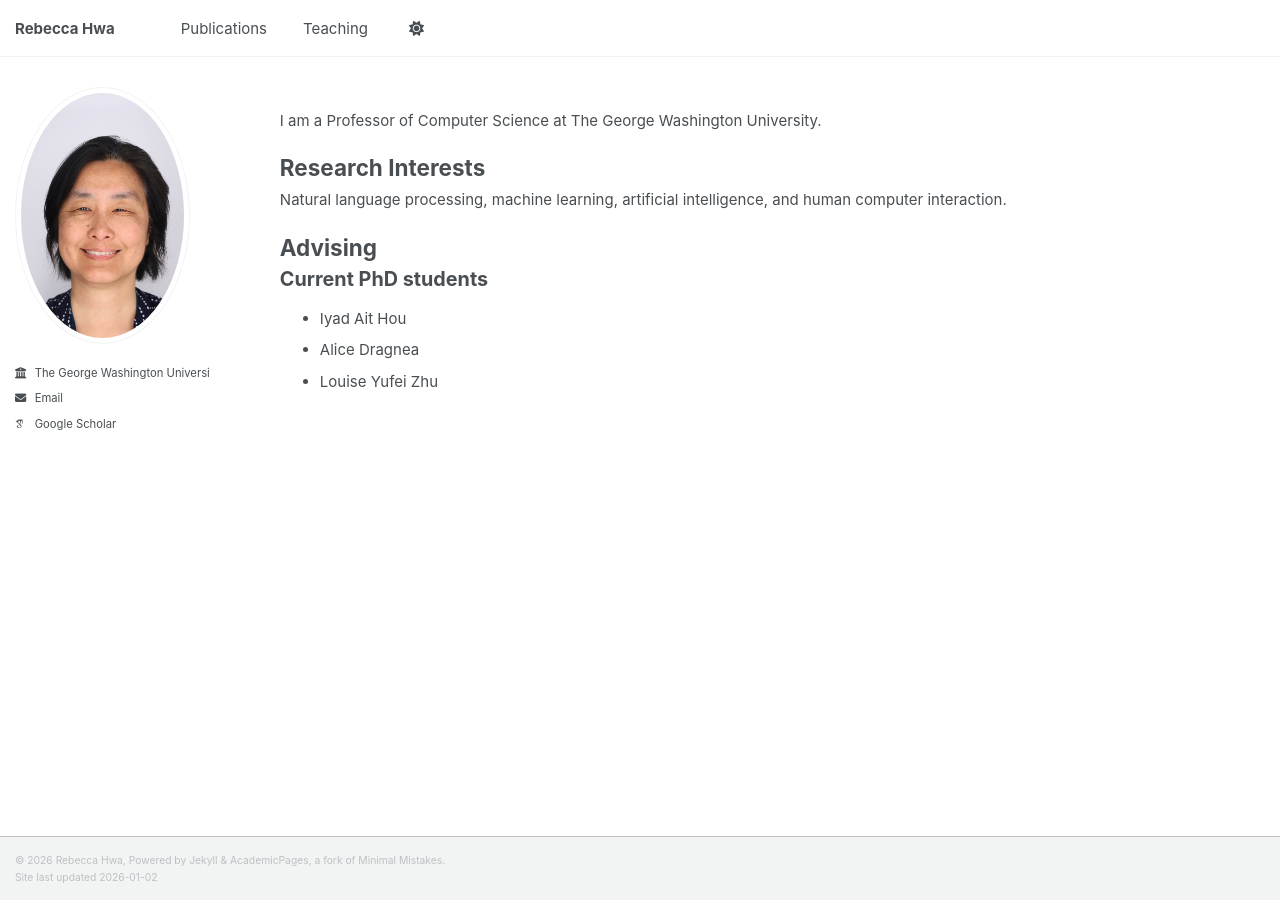
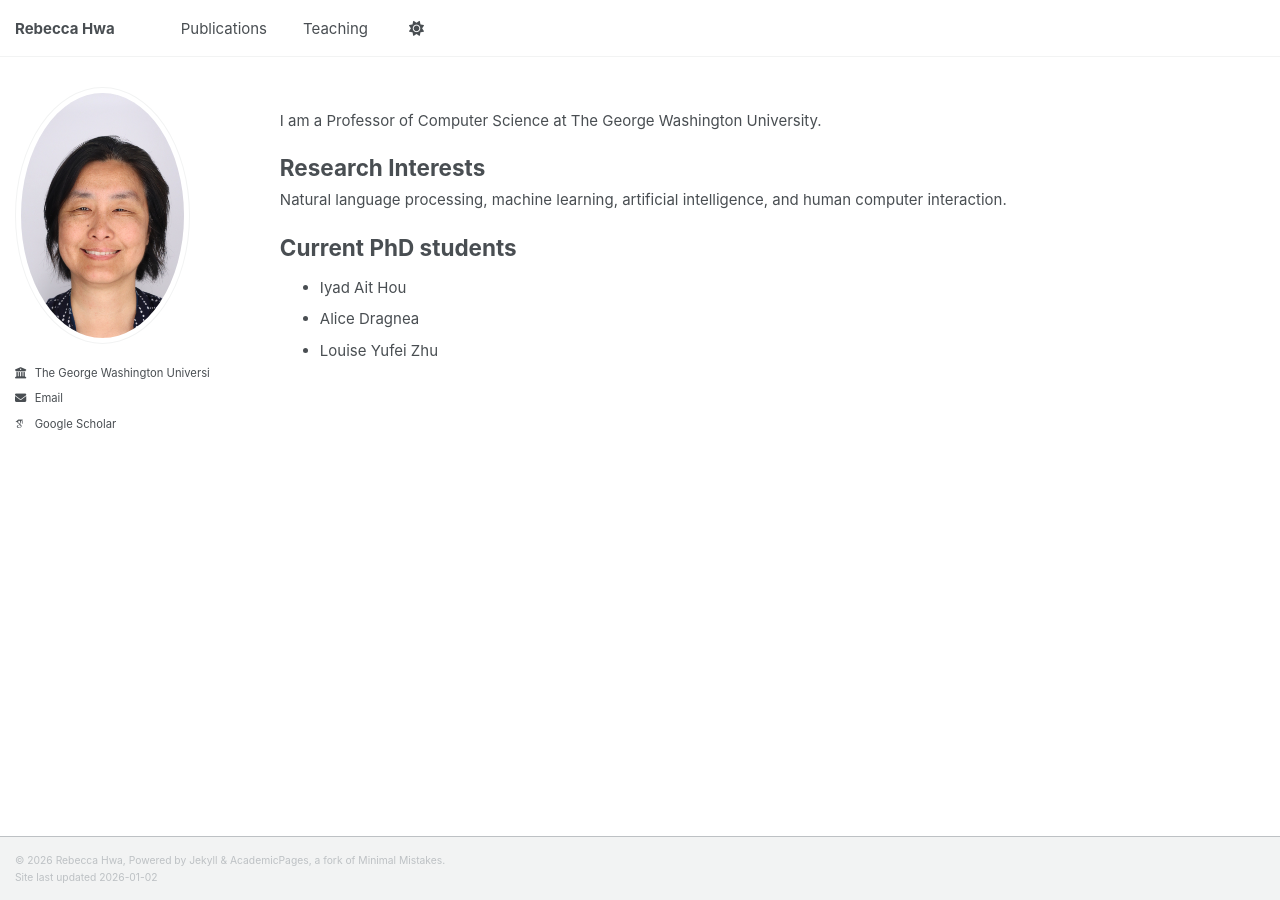
Before and after one commit to rebeccahwa/rebeccahwa.github.io, a Jekyll site: the page built from _pages/about.md, in a window 1280 px wide. Built offline with Jekyll 4.4.1, drawn with Linux system fonts in a browser that asks for light colours; some web fonts are replaced; a script bundle is joined from its source files by our own code; library files that are not in the unit come from our copies.

Commit message:
Update about.md

```diff
--- a/_pages/about.md
+++ b/_pages/about.md
@@ -11,8 +11,7 @@ I am a Professor of Computer Science at The George Washington University.
 ### Research Interests
 Natural language processing, machine learning, artificial intelligence, and human computer interaction.
 
-###  Advising
-#### Current PhD students
+### Current PhD students
 * Iyad Ait Hou
 * Alice Dragnea
 * Louise Yufei Zhu
```
